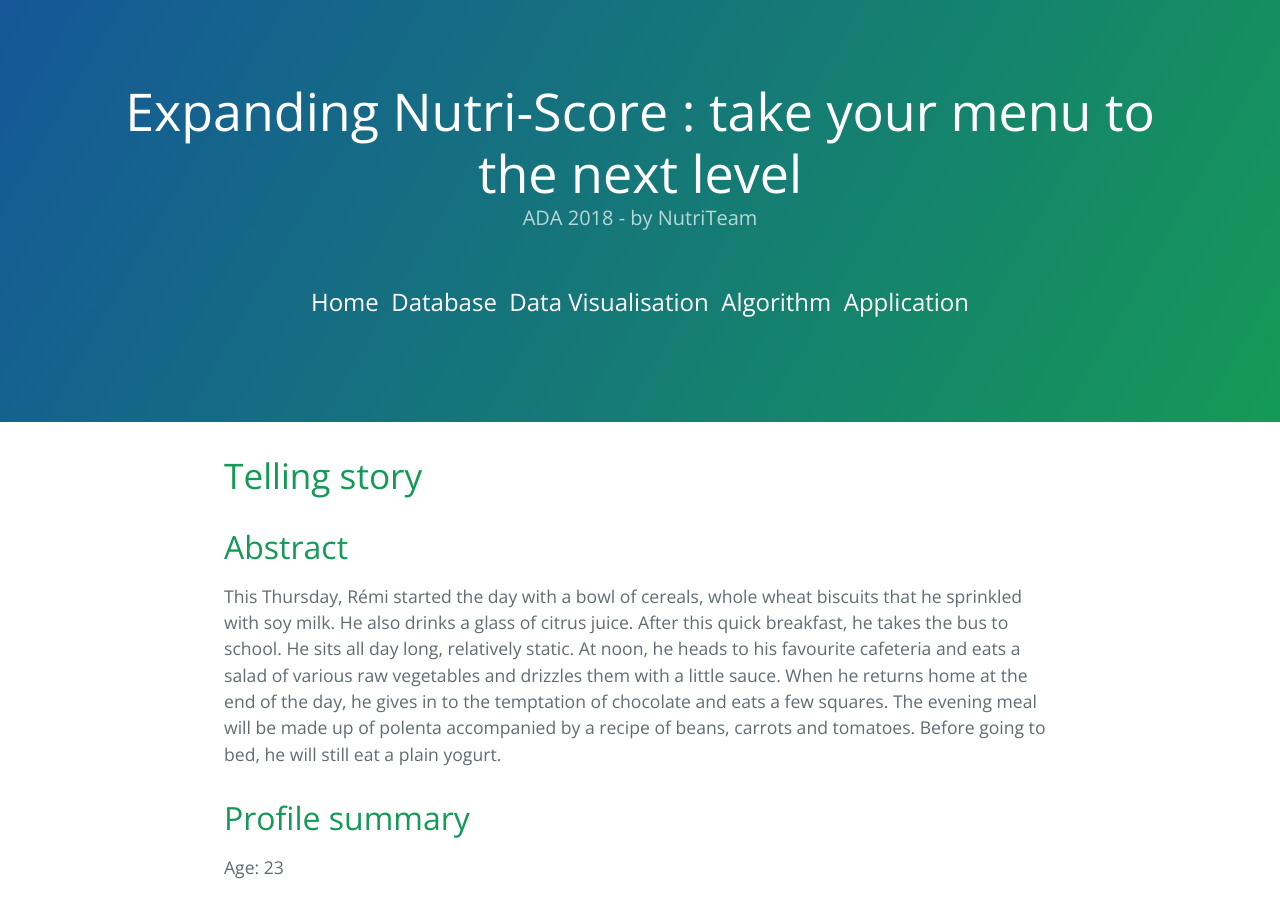
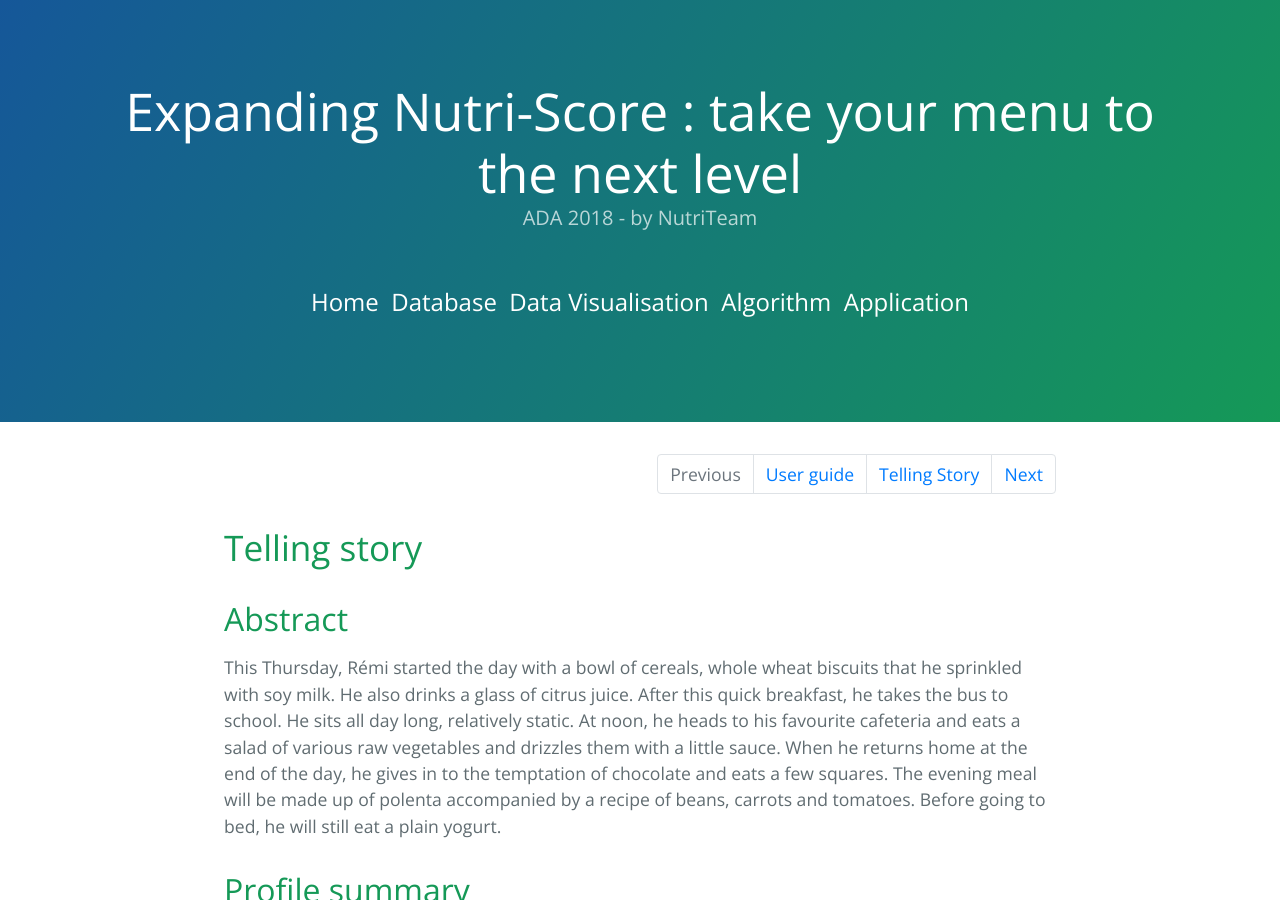
Before and after one commit to NutriTeam/Nutri_Score, a Jekyll site: the page built from case_study.md, in a window 1280 px wide and 900 px high. Built offline with Jekyll 4.4.1, drawn with Linux system fonts in a browser that asks for light colours; our own code applies the rules of GitHub Pages for plain Markdown files.

Commit message:
Update case_study.md

```diff
--- a/case_study.md
+++ b/case_study.md
@@ -2,6 +2,19 @@
 layout: default
 tite: Case study
 ---
+<nav aria-label="Page navigation example">
+  <ul class="pagination justify-content-end">
+    <li class="page-item disabled">
+      <a class="page-link" href="./app.html">Previous</a>
+    </li>
+    <li class="page-item"><a class="page-link" href="./app.html">User guide</a></li>
+    <li class="page-item"><a class="page-link" href="#">Telling Story</a></li>
+    <li class="page-item">
+      <a class="page-link" href="#" tabindex="-1">Next</a>
+    </li>
+  </ul>
+</nav>
+
 # Telling story
 
 ## Abstract
```
